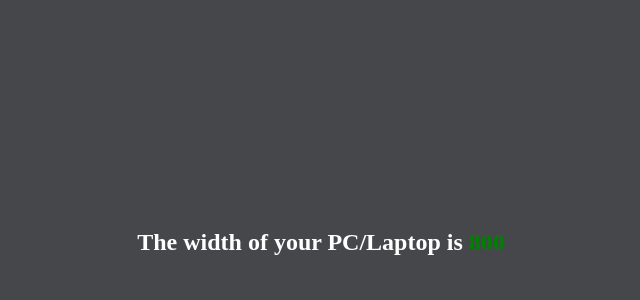
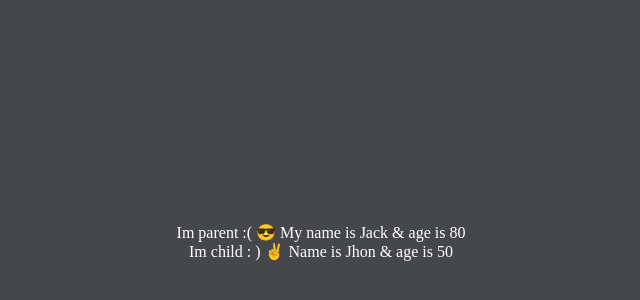
Before and after one commit to Rajan-7/JsLibrary, a React (Create React App) app: page / in a window 1280 px wide. Shown: the part 158-458 px from the top of the page, without its empty margins (319-959 px from the left). Built offline with nearby package versions, Linux system fonts and the light colour scheme; some icons are missing; a web font is replaced by a local one.

Commit message:
context folder,UseContext folder created/completed in components

```diff
--- a/src/App.js
+++ b/src/App.js
@@ -9,10 +9,11 @@
 // import UseState1 from "./components/useState/UseState1";
 // import UseStateRealUse from "./components/useState/UseStateRealUse";
 // import UseEffect1 from "./components/useEffect/useEffect1";
-import FinderEffect from "./components/useEffect/FinderEffect";
+// import FinderEffect from "./components/useEffect/FinderEffect";
+import Parent from "./components/UseContext/Parent";
 
 function App() {
-  return <FinderEffect />;
+  return <Parent />;
 }
 
 export default App;
--- /dev/null
+++ b/src/components/UseContext/Child.js
@@ -0,0 +1,19 @@
+import React, { useContext } from "react";
+import { AppContext } from "../context/context";
+
+const Child = () => {
+  const user = useContext(AppContext);
+  const { userData } = user;
+  console.log(userData);
+  return (
+    <>
+      <div className="content">
+        <p>
+          Im child : ) ✌️ Name is {userData.name} & age is {userData.age}
+        </p>
+      </div>
+    </>
+  );
+};
+
+export default Child;
--- /dev/null
+++ b/src/components/UseContext/Parent.js
@@ -0,0 +1,24 @@
+import React, {  useContext } from "react";
+import "./style.css";
+import Child from "./Child";
+import { AppContext } from "../context/context";
+
+const Parent = () => {
+  const use = useContext(AppContext);
+  const {parentData} = use;
+
+  return (
+    <>
+      <div className="container">
+        <div className="content">
+          <p>
+            Im parent :( 😎 My name is {parentData.name} & age is {parentData.age}
+          </p>
+        </div>
+        <Child />
+      </div>
+    </>
+  );
+};
+
+export default Parent;
--- /dev/null
+++ b/src/components/UseContext/style.css
@@ -0,0 +1,10 @@
+.container {
+  height: 100vh;
+  display: flex;
+  flex-direction: column;
+  justify-content: center;
+  align-items: center;
+}
+.content {
+  color: white;
+}
--- /dev/null
+++ b/src/components/context/context.js
@@ -0,0 +1,26 @@
+import { createContext } from "react";
+
+const AppContext = createContext();
+
+const AppProvider = ({ children }) => {
+
+  const userData = {
+    name: "Jhon",
+    age: 50,
+  };
+
+  const parentData = {
+    name:"Jack",
+    age:80
+  }
+
+  const combineData = {
+    userData,
+    parentData
+  }
+
+
+  return <AppContext.Provider value={combineData}>{children}</AppContext.Provider>;
+};
+
+export { AppContext, AppProvider };
```
Also changed, not shown: src/index.js (+8 -5 lines).
